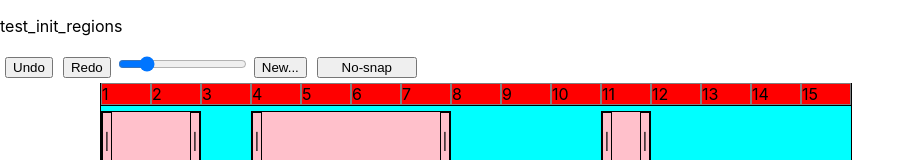
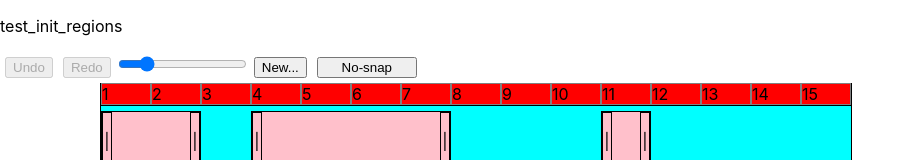
Before and after one commit to purewack/melonJuice-web, a React (Create React App) app: page / in a window 1280 px wide. Shown: the top 160 px of the page, without its empty margins (0-915 px from the left). Built offline with nearby package versions, Linux system fonts and the light colour scheme.

Commit message:
hopefully fully forking undo redo history of tracks

```diff
--- a/src/App.js
+++ b/src/App.js
@@ -136,7 +136,7 @@
 
 
 import './App.css';
-import { useState, useEffect, useReducer} from 'react';
+import { useState, useEffect, useReducer, useRef} from 'react';
 import newid from 'uniqid';
 import { AudioEngine } from './audio/AudioEngine';
 import AudioField from './components/AudioField';
@@ -165,9 +165,18 @@ function tracksReducer(state,action){
         return outputTrack
       })
 
+      if(state.historyPointer !== state.history.length-1){
+        //console.log(state.history.slice(0,state.historyPointer+1))
+        return {
+          historyPointer: state.historyPointer+1,
+          history:  [...state.history.slice(0,state.historyPointer+1), newMove],
+          current: newMove,
+        }
+      }
+
       return {
         historyPointer: state.historyPointer+1,
-        history: [...state.history, newMove],
+        history:  [...state.history, newMove],
         current: newMove,
       }
 
@@ -203,6 +212,8 @@ function App() {
   const [snapGrain, setSnapGrain] = useState(null)
   const [tracks, tracksDispatch] = useReducer(tracksReducer)
   const [songTitle, setSongTitle] = useState('')
+  const undoButtonRef = useRef()
+  const redoButtonRef = useRef()
 
   useEffect(() => {
     if(!begun) {
@@ -248,6 +259,9 @@ function App() {
       }
     })
     setSongMeasures(Math.floor(sm + 4))
+
+    undoButtonRef.current.disabled = (tracks.historyPointer < 1)
+    redoButtonRef.current.disabled = (tracks.historyPointer === tracks.history.length-1)
   },[tracks,begun])
 
   return (<>
@@ -255,8 +269,8 @@ function App() {
     <>
       <p>{songTitle}</p>
 
-      <button onClick={()=>{tracksDispatch({type:'undo'})}}>Undo</button>
-      <button onClick={()=>{tracksDispatch({type:'redo'})}}>Redo</button>
+      <button ref={undoButtonRef} onClick={()=>{tracksDispatch({type:'undo'})}}>Undo</button>
+      <button ref={redoButtonRef} onClick={()=>{tracksDispatch({type:'redo'})}}>Redo</button>
 
       <input
         type="range"
--- a/src/components/AudioRegion.js
+++ b/src/components/AudioRegion.js
@@ -41,6 +41,7 @@ const AudioRegion = ({region, tracksDispatch, barLength, snapGrain})=>{
           const max = (rBDuration-rBOffset)
           if(d <= max){
             setRDuration(d)
+            regionStatsPrev.current.rDuration = d
           }
         }
         break;
@@ -54,13 +55,19 @@ const AudioRegion = ({region, tracksDispatch, barLength, snapGrain})=>{
             setRBOffset(o)
             setRStart(d)
             setRDuration(r.right-d)
+            regionStatsPrev.current.rBOffset = o
+            regionStatsPrev.current.rStart = d
+            regionStatsPrev.current.rDuration = r.right-d
           }
         }
         break;
 
       default:
         let o = snapCalc(r.left + delta)
-        if(o > 0) setRStart(o)
+        if(o > 0) {
+          setRStart(o)
+          regionStatsPrev.current.rStart = o
+        }
         break;
     }
   }
@@ -76,9 +83,12 @@ const AudioRegion = ({region, tracksDispatch, barLength, snapGrain})=>{
       rbo:rBOffset,
       rbd:rBDuration,
       rrbo:rBOffset,
-      mouseDelta:0
+      mouseDelta:0,
+      rStart:rStart,
+      rDuration:rDuration,
+      rBOffset:rBOffset,
     }
-    console.log(regionStatsPrev.current)
+
     setRStartOld(rStart)
     setRDurationOld(rDuration)
     setHandleHitbox(target)
@@ -91,16 +101,14 @@ const AudioRegion = ({region, tracksDispatch, barLength, snapGrain})=>{
     window.removeEventListener('mouseup',mouseUp)
     window.removeEventListener('mousemove',mouseMove)
     setHandleHitbox(null)
-    // let oldX = mouseStatsPrev.current
-    // let x = e.pageX - 200
-    // if(x === xOld) return
+    if(regionStatsPrev.current.mouseDelta === 0) return
 
-    // const s = rStart/barLength;
-    // const d = rDuration/barLength;
-    // const o = rBOffset/barLength;
+    const s = regionStatsPrev.current.rStart/barLength;
+    const d = regionStatsPrev.current.rDuration/barLength;
+    const o = regionStatsPrev.current.rBOffset/barLength;
 
-    //const newRegion = {...region, rStart:s, rDuration:d, rBufferOffset:o}
-    //tracksDispatch({type:'update_region', updatedRegion:newRegion})
+    const newRegion = {...region, rStart:s, rDuration:d, rBufferOffset:o}
+    tracksDispatch({type:'update_region', updatedRegion:newRegion})
   }
 
   // const cancelEdit = (e)=>{
```
